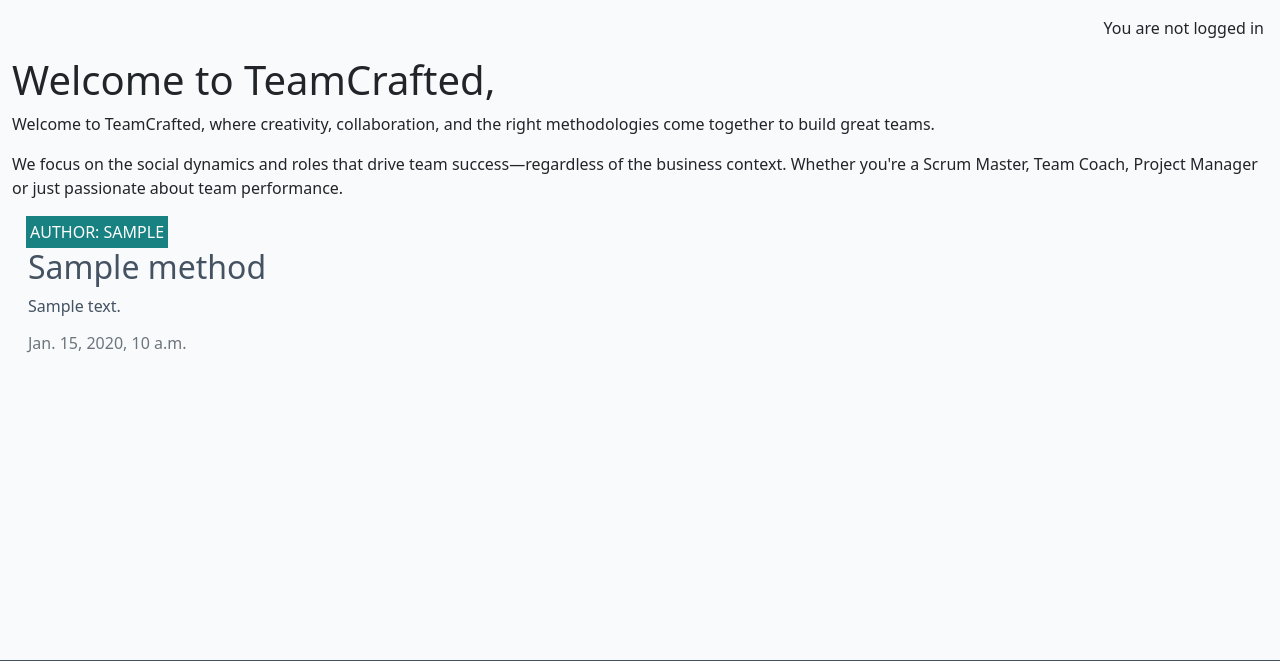
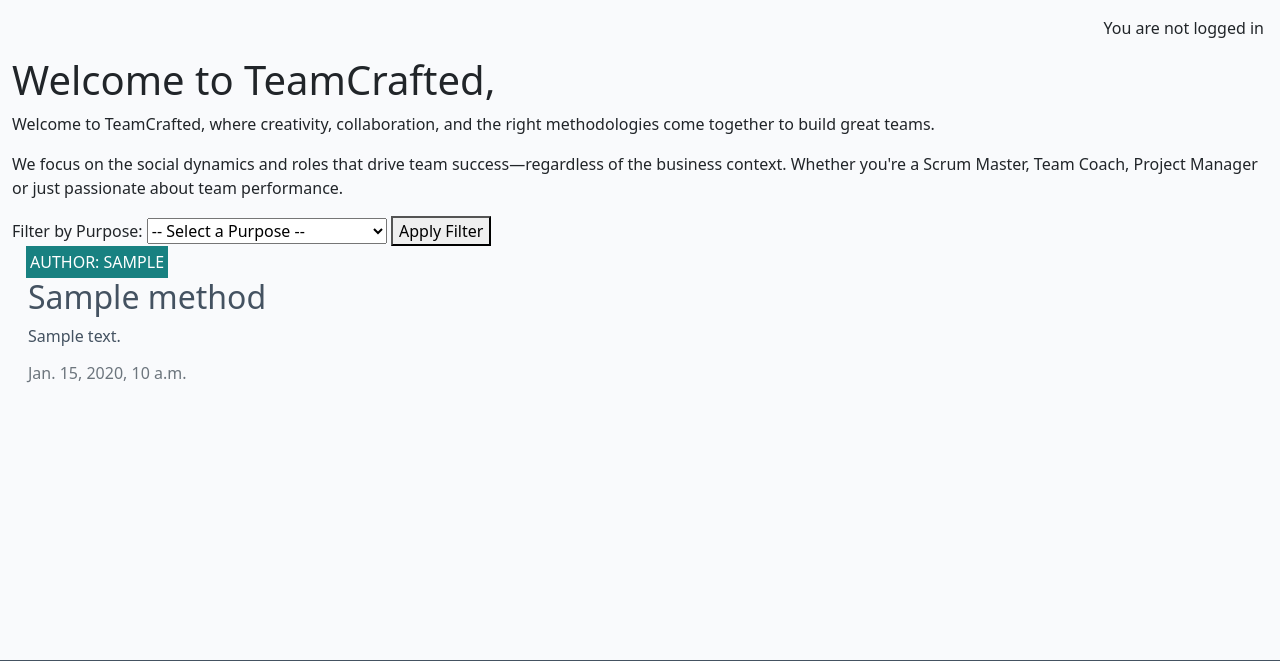
Before and after one commit to Fl0W97/ci-p4-methods-library, a Django app: page / in a window 1280 px wide. Shown: the part 60-721 px from the top of the page. Run offline with Django 4.2, Linux system fonts and the light colour scheme; tables that the repository leaves empty hold one stand-in row (values such as "Sample post"); parts of the project's set-up code (start-up, migrations or seed data) failed here and were passed over.

Commit message:
add first filter form (purpose) to index.hhtml

```diff
--- a/view_methods/templates/view_methods/index.html
+++ b/view_methods/templates/view_methods/index.html
@@ -4,12 +4,27 @@
 
 <!-- index.html content starts here -->
 <div class="container-fluid">
+    <div class="row">
         <h1>Welcome to TeamCrafted,</h1>
         <p>Welcome to TeamCrafted, where creativity, collaboration, and the right methodologies
            come together to build great teams. </p>
         <p>We focus on the social dynamics and roles that drive
             team success—regardless of the business context. Whether you're a Scrum Master, Team Coach, Project Manager
             or just passionate about team performance.</p>
+    </div>
+        <!-- Filter Form: Dropdown menu for selecting a purpose -->
+        <form method="get">
+            <label for="purpose">Filter by Purpose:</label>
+            <select name="purpose" id="purpose">
+                <option value="">-- Select a Purpose --</option>
+                <option value="idea generation" {% if request.GET.purpose == 'idea generation' %}selected{% endif %}>Idea Generation</option>
+                <option value="team forming, development" {% if request.GET.purpose == 'team forming, development' %}selected{% endif %}>Team Forming, Development</option>
+                <option value="conflict resolution" {% if request.GET.purpose == 'conflict resolution' %}selected{% endif %}>Conflict Resolution</option>
+            </select>
+            <button type="submit">Apply Filter</button>
+        </form>
+    <div class="row">
+    </div>
     <div class="row">
         <!-- Blog Entries Column -->
         <div class="col-12 mt-3 left">
@@ -32,12 +47,14 @@
                             </div>
                         </div>
                     </div>
+
                     {% if forloop.counter|divisibleby:3 %}
+                    {% endif %}
+                {% empty %}
+                    <div class="col-12">
+                        <p>No methods found for the selected purpose.</p>
                     </div>
-            <div class="row">
-                {% endif %}
                 {% endfor %}
-
             </div>
         </div>
     </div>
--- a/view_methods/views.py
+++ b/view_methods/views.py
@@ -8,8 +8,21 @@ from .forms import CommentForm
 
 # Create your views here.
 class MethodList(generic.ListView):
-    queryset = Method.objects.all()
+    """ queryset = Method.objects.all() """
     template_name = "view_methods/index.html"
+    paginate_by = 8  # Show 8 methods per page
+
+    def get_queryset(self):
+        queryset = Method.objects.all() # Start with all Method objects
+
+        # Filter by purpose (if specified)
+        purpose = self.request.GET.get('purpose') # Get the 'purpose' parameter from the URL query string
+        if purpose:
+            queryset = queryset.filter(purpose=purpose) # Filter methods by purpose
+
+        return queryset
+
+
 
 def method_page(request, slug):
     """
```
Lines whose indentation alone changed are shown as unchanged.
